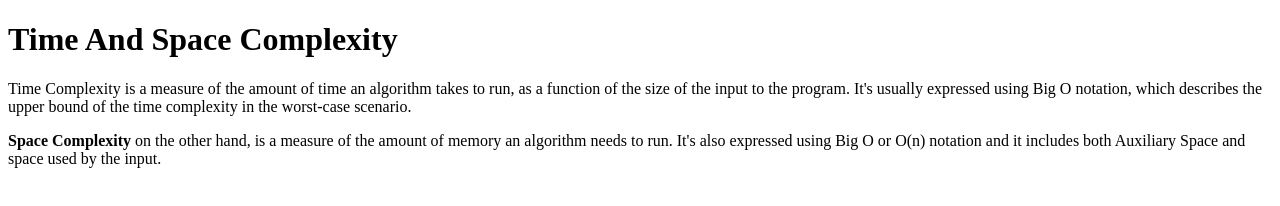
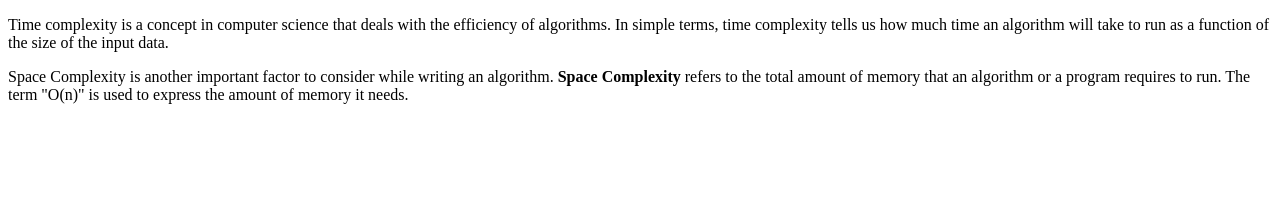
Before and after one commit to acciojob/time-and-space-complexity-sdeSameerSweety, a website: page main.html in a window 1280 px wide. Drawn offline with Linux system fonts and the light colour scheme.

Commit message:
created a submission

```diff
--- a/main.html
+++ b/main.html
@@ -6,9 +6,9 @@
 
 <body>
 	<!-- the entire body must be written by student -->
-	<h1>Time And Space Complexity</h1>
-		<p>Time Complexity is a measure of the amount of time an algorithm takes to run, as a function of the size of the input to the program. It's usually expressed using Big O notation, which describes the upper bound of the time complexity in the worst-case scenario.</p>
-	<p><b>Space Complexity</b> on the other hand, is a measure of the amount of memory an algorithm needs to run. It's also expressed using Big O or O(n) notation and it includes both Auxiliary Space and space used by the input.</p>
+	<p>Time complexity is a concept in computer science that deals with the efficiency of algorithms. In simple terms, time complexity tells us how much time an algorithm will take to run as a function of the size of the input data.</p>
+
+<p>Space Complexity is another important factor to consider while writing an algorithm. <b>Space Complexity</b> refers to the total amount of memory that an algorithm or a program requires to run. The term "O(n)" is used to express the amount of memory it needs.</p>
     <script type="text/javascript" src="./script.js">
 </script>
 
```
